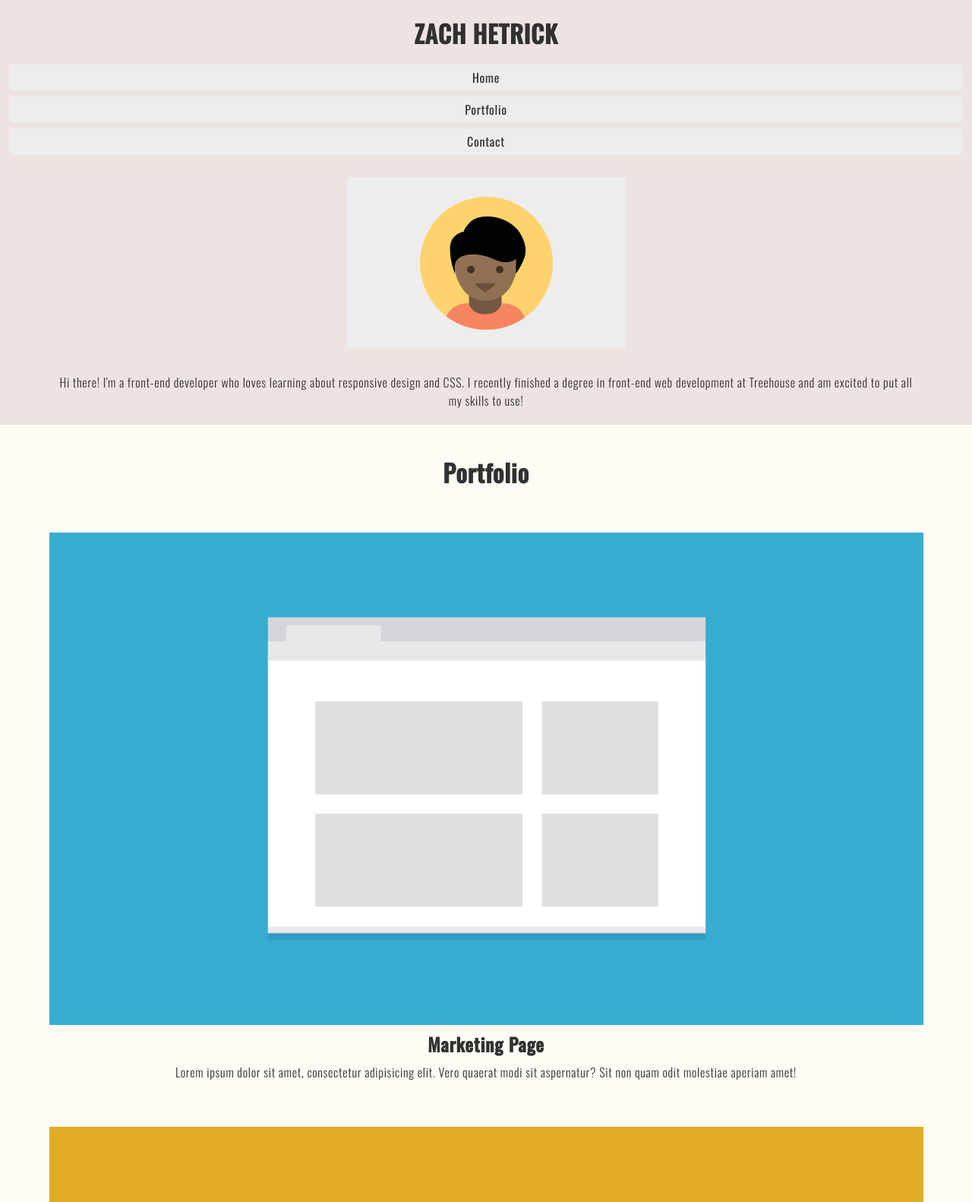
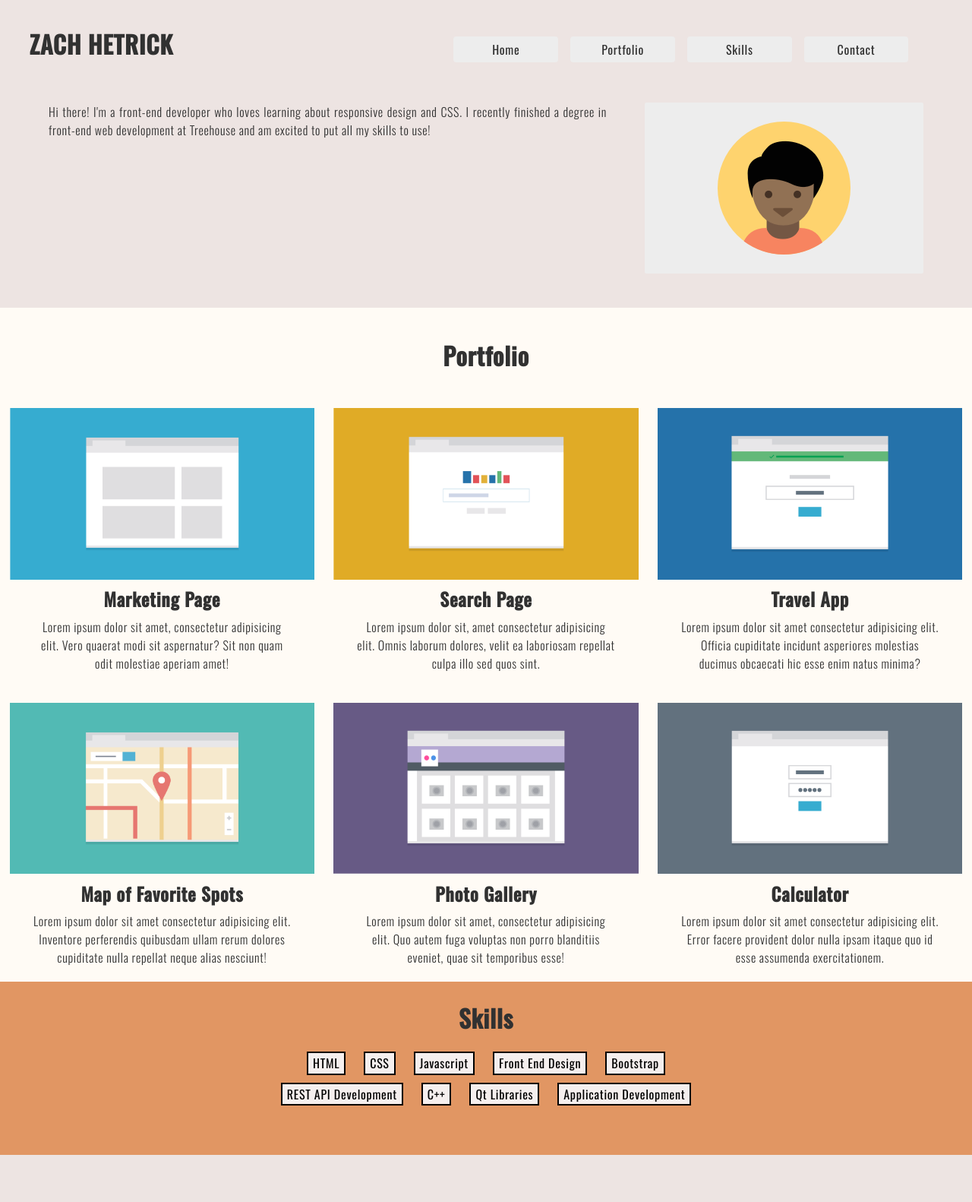
Before and after one commit to Zetrick/FEWD-Project-2, a plain HTML site: page index.html in a window 1280 px wide. Shown: the top 1582 px of the page at 76% size. Drawn offline with nearby package versions, Linux system fonts and the light colour scheme.

Commit message:
Nearly done. Trying to fix alignment problem.

```diff
--- a/css/styles.css
+++ b/css/styles.css
@@ -3,15 +3,14 @@
    ===================================== */
 
 body {
+    display: flex;
+    flex-direction: column;
+    min-height: 100vh;
     font-family: Oswald, Verdana, Geneva, Tahoma, sans-serif;
     letter-spacing: .7px;
     font-weight: 400;
     color: rgb(49, 49, 49);
     background-color: #FFFBF5;
-}
-
-h1 {
-    justify-content: center;
 }
 
 p {
@@ -24,20 +23,33 @@ a {
     color: rgb(49, 49, 49);
 }
 
+h1,
+h2 {
+    margin: 0;
+}
+
+main {
+    margin: 0 auto;
+}
 
 /* =====================================
                CLASS STYLES
    ===================================== */
 
-.main-header, footer {
+header, footer {
     text-align: center;
     background-color: #bba1aa42;
-    padding: 5px 5px;
 }
-.main-header ul {
+
+.main-header{
+    max-width: 1600px;
+    margin: 0 auto;
+}
+.ul-nav-list {
     list-style: none;
     padding: 0;
-    margin: 15px auto;
+    margin: 0 auto;
+    max-width: 300px;
 }
 
 .main-header li {
@@ -52,10 +64,6 @@ a {
     margin: 15px auto;
 }
 
-.main-nav {
-    margin: auto;
-}
-
 .image-portfolio-pic {
     margin: 15px 0;
     max-width: 90%;
@@ -66,10 +74,14 @@ a {
     display: flex;
     flex-direction: column;
     text-align: center;
+    max-width: 1600px;
+    margin: 0 auto;
 }
 
-.portfolio-title {
+.portfolio-title
+ {
     margin: 45px auto 30px;
+    text-align: center;
 }
 
 .portfolio-item {
@@ -91,6 +103,36 @@ a {
     max-width: 100%;
 }
 
+.skills-title {
+    margin: 20px 0;
+}
+
+.skills-content {
+    text-align: center;
+    background-color: #d16014a4;
+    padding: 10px 0 60px;
+    min-width: 100vw;
+}
+
+.dev-skills {
+    display: flex;
+    flex-wrap: wrap;
+    list-style: none;
+    margin: 0 auto;
+    padding: 0;
+    justify-content: center;
+    max-width: 600px;
+}
+
+.skill-item {
+    margin: 5px 12px;
+    padding: 4px 6px;
+    white-space: nowrap;
+    border: 2px solid black;
+    background-color: #f5efee ;
+    color: black;
+}
+
 .footer-content {
     margin-top: 65px;
 }
@@ -99,14 +141,17 @@ a {
     margin-bottom: 40px;
 }
 
+.footer-content p {
+    justify-content: center;
+    text-align: center;
+    margin: 0 auto 10px;
+    max-width: 80%;
+}
+
 .contact-info {
     display: flex;
     flex-direction: column;
     margin-bottom: 15px;
-}
-
-.contact-info p {
-    margin: 5px;
 }
 
 .bottom-of-site {
@@ -118,3 +163,84 @@ a {
 /* =====================================
                MEDIA QUERIES
    ===================================== */
+
+   /************************** 768px **************************/
+
+   @media (min-width: 768px)
+   {
+        .ul-nav-list {
+            display: flex;
+            margin: 0 50px 0 30px;
+            min-width: 615px;
+            max-width: none;
+            justify-content: space-between;
+        }
+
+        .ul-nav-list li {
+            flex: 1 50px;
+        }
+
+        .div-mini-bio {
+            display: flex;
+            flex-direction: row-reverse;
+            align-items: center;
+            justify-content: space-between;
+            margin: 30px 5%;
+        }
+
+        .div-mini-bio p {
+            text-align: justify;
+        }
+        .div-mini-bio img {
+            max-width: 40%;
+            margin-left: 50px;
+        }
+
+        .main-content {
+            flex-wrap: wrap;
+            flex-direction: row;
+        }
+
+        .portfolio-item {
+            flex: 1 46%;
+            margin: 20px 2%;
+        }
+   }
+
+     /************************** 1024px **************************/
+
+     @media (min-width: 1024px)
+     {
+
+        .main-header {
+            display: flex;
+            flex-wrap: wrap;
+            justify-content: space-between;
+            margin-top: 40px;
+        }
+
+        .main-header h1 {
+            flex: 1 20%;
+            text-align: left;
+            margin-left: 3%;
+        }
+
+        .ul-nav-list {
+            flex: 1 46%;
+        }
+
+        .main-nav {
+            flex: 1;
+            margin-right: 2%;
+            /* min-width: 480px; */
+        }
+
+        .div-mini-bio p {
+            align-self: flex-start;
+        }
+
+        .portfolio-item {
+            flex-basis: 29%;
+            margin: 20px 1%;
+        }
+     }
--- a/index.html
+++ b/index.html
@@ -19,26 +19,29 @@
         <div class="main-header">
             <h1>ZACH HETRICK</h1>
             <nav class="main-nav">
-                <ul class="ul-list">
+                <ul class="ul-nav-list">
                     <li> <a href="#header-section">Home</a></li>
                     <li> <a href="#portfolio-section">Portfolio</a></li>
+                    <li> <a href="#skills-section">Skills</a></li>
                     <li> <a href="#contact-section">Contact</a></li>
                 </ul>
             </nav>
 
-            <img class="image-portfolio-pic" src="images/responsive-layout-profile.png"
-                alt="An imaginary portfolio picture of Zach.">
 
-            <p>Hi there! I'm a front-end developer who loves learning about responsive design and CSS.
-                I recently finished a degree in front-end web development at Treehouse and am excited to put all my
-                skills to use!
-            </p>
+            <div class="div-mini-bio">
+                <img class="image-portfolio-pic" src="images/responsive-layout-profile.png"
+                    alt="An imaginary portfolio picture of Zach.">
+                <p>Hi there! I'm a front-end developer who loves learning about responsive design and CSS.
+                    I recently finished a degree in front-end web development at Treehouse and am excited to put all my
+                    skills to use!
+                </p>
+            </div>
         </div>
     </header>
 
     <main>
-        <div id="portfolio-section" class="main-content">
-            <h1 class="portfolio-title">Portfolio</h1>
+        <h1 id="portfolio-section" class="portfolio-title">Portfolio</h1>
+        <div class="main-content">
             <div class="portfolio-item item-1">
                 <img src="images/portfolio-1.png" alt="">
                 <h2>Marketing Page</h2>
@@ -80,6 +83,20 @@
                 </div>
 
         </div>
+        <div class="skills-content">
+            <h1 id="skills-section" class="skills-title">Skills</h1>
+            <ul class="dev-skills">
+                <li class="skill-item">HTML</li>
+                <li class="skill-item">CSS</li>
+                <li class="skill-item">Javascript</li>
+                <li class="skill-item">Front End Design</li>
+                <li class="skill-item">Bootstrap</li>
+                <li class="skill-item">REST API Development</li>
+                <li class="skill-item">C++</li>
+                <li class="skill-item">Qt Libraries</li>
+                <li class="skill-item">Application Development</li>
+            </ul>
+        </div>
     </main>
 
     <footer id="contact-section">
@@ -90,8 +107,8 @@
                 working on, I'd love to hear from you!
             </p>
             <div class="contact-info">
-                <p>Phone <b>+1 (234) 567-8910</b></p>
-                <p>Email <b>Zetrick@gmail.com</b></p>
+                <p>Phone&nbsp;&nbsp;<b>+1 (234) 567-8910</b></p>
+                <p>Email&nbsp;&nbsp;<b>Zetrick@gmail.com</b></p>
             </div>
             <hr>
             <div class="bottom-of-site">
```
